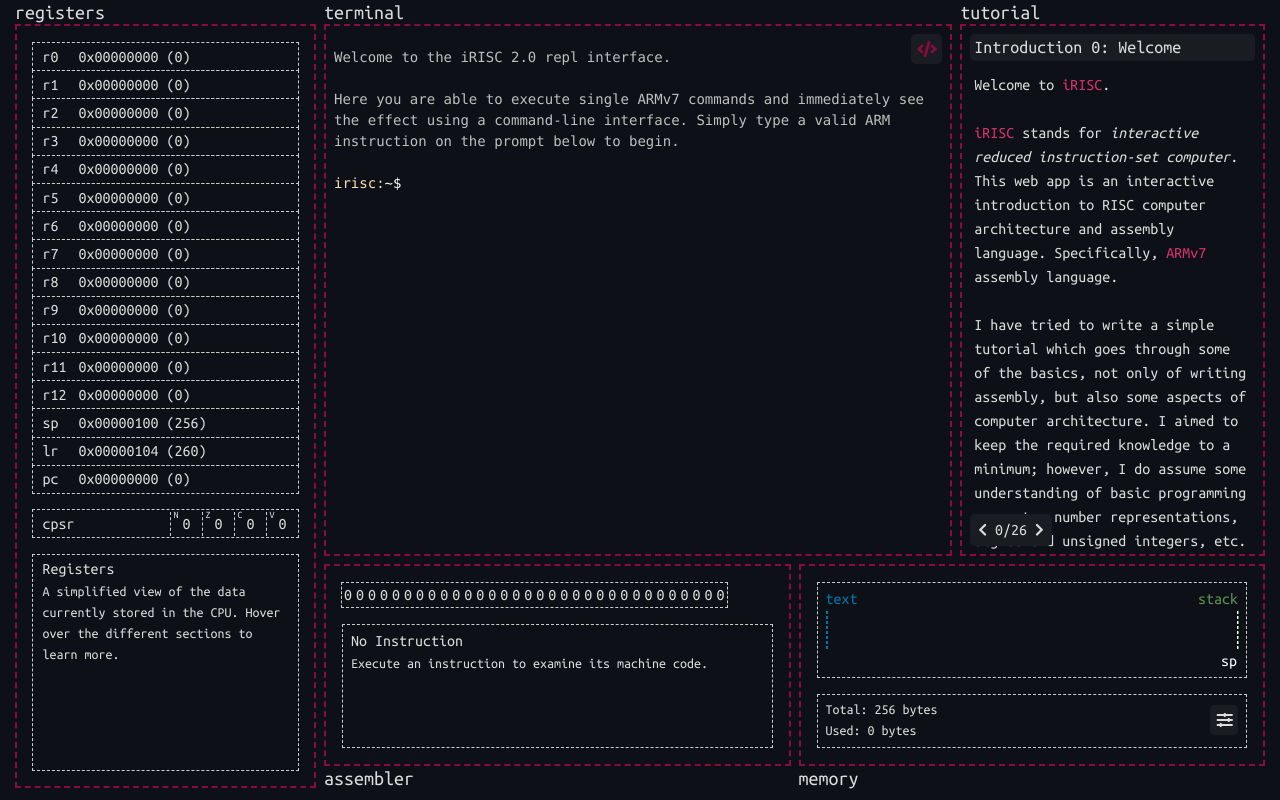
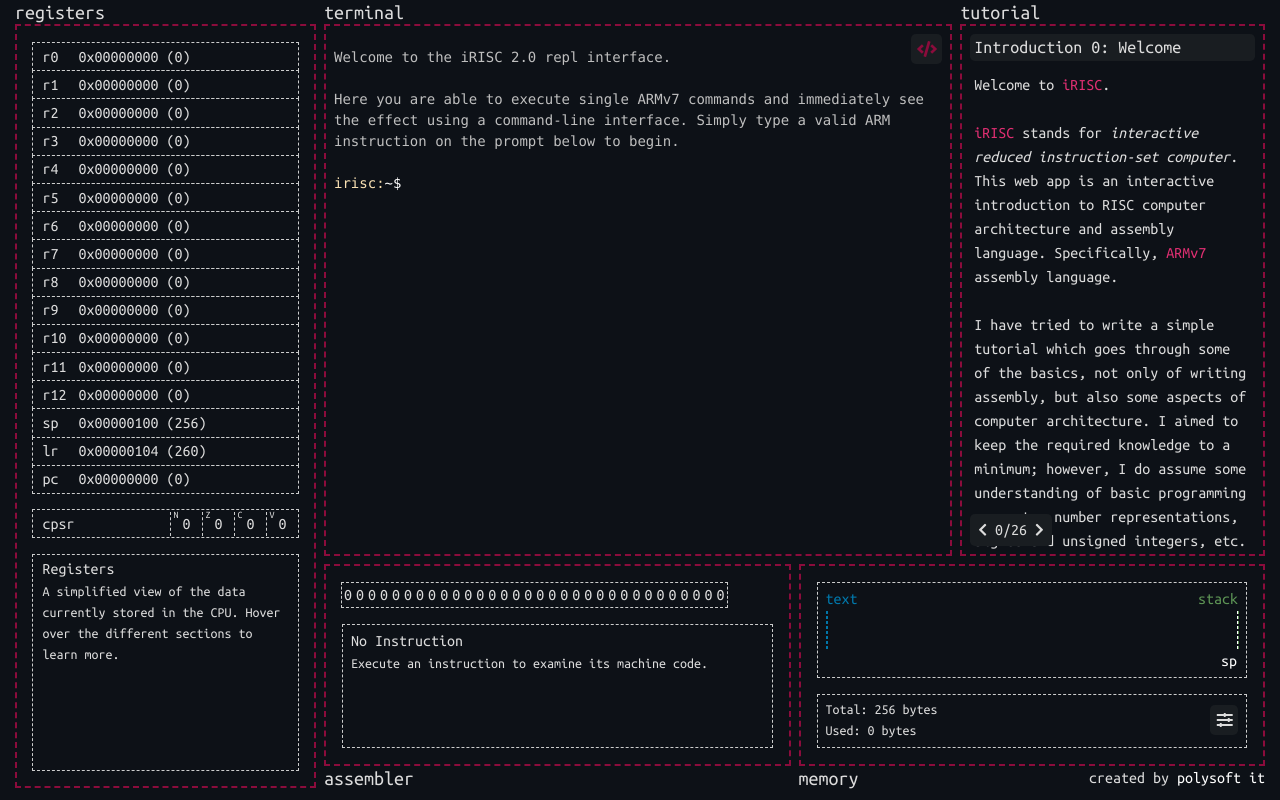
Before and after one commit to rtybanana/irisc-web, a Vue app: page / in a window 1280 px wide. Built offline with nearby package versions, Linux system fonts and the light colour scheme.

Commit message:
added created by link

```diff
--- a/src/app.vue
+++ b/src/app.vue
@@ -55,6 +55,7 @@
                   <memory></memory>
 
                   <div class="settings">
+                    <!-- <i class="button fas fa-info clickable" @click="$refs.settings.show()"></i> -->
                     <i class="button fas fa-sliders-h clickable" @click="$refs.settings.show()"></i>
                   </div>
                 </div>
@@ -64,7 +65,10 @@
                   <h5 class="mb-0">assembler</h5>
                 </div>
                 <div class="col-6 pl-1 text-left">
-                  <h5 class="mb-0">memory</h5>
+                  <h5 class="mb-0 d-inline-block">memory</h5>
+                  <div class="d-inline-block float-right">
+                    created by <a href="https://polysoftit.co.uk/" class="text-white">polysoft it</a>
+                  </div>
                 </div>
               </div>
             </div>
@@ -111,6 +115,20 @@
             min="0"
             :max="memory.sizes.length - 1"
           ></b-form-input>
+        </div>
+      </div>
+    </b-modal>
+
+    <b-modal
+      ref="about"
+      centered hide-header
+      hide-footer hide-backdrop
+      body-class="settings-modal p-1"
+    >
+
+      <div class="px-5 py-1">
+        <div class="mt-4">
+          created by polysoft it
         </div>
       </div>
     </b-modal>
```
